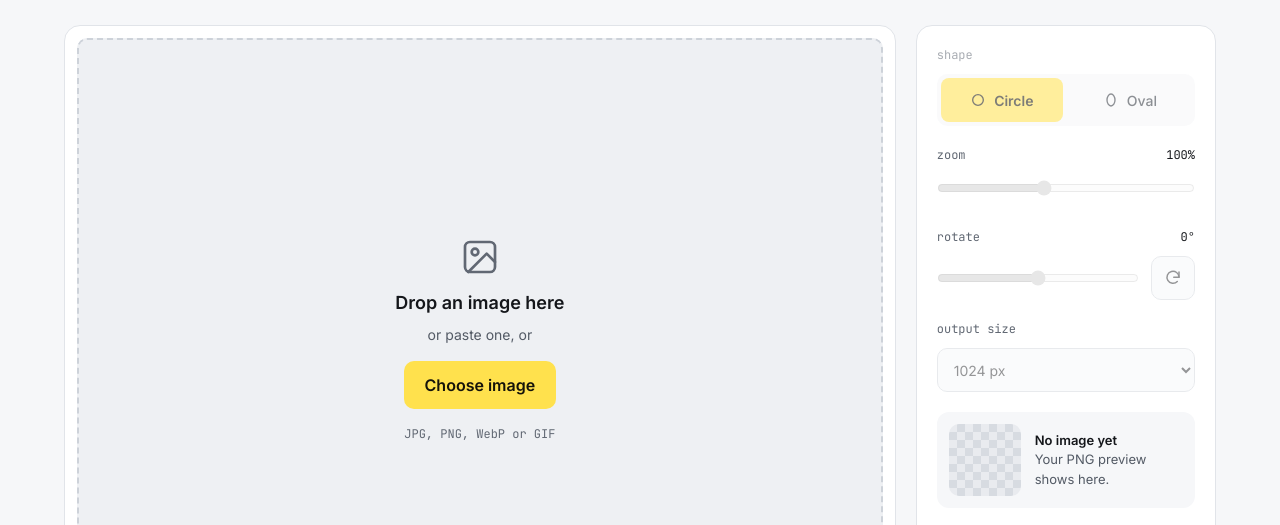
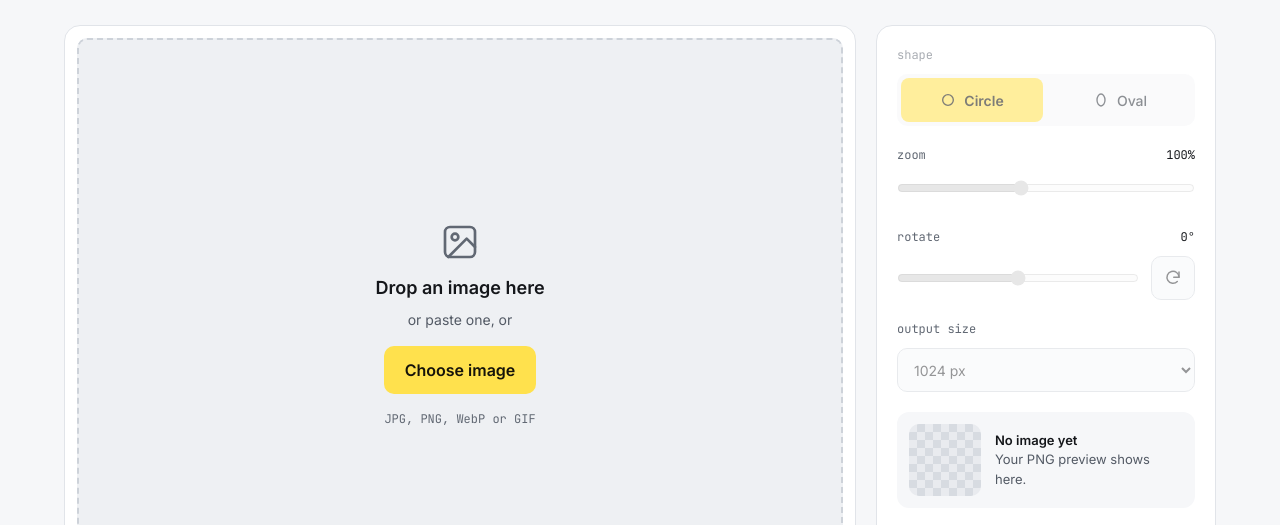
Before and after one commit to ecyzhi/ecyzhi.github.io, an Astro site: page /tools/circle-crop in a window 1280 px wide. Shown: the part 215-740 px from the top of the page. Built offline with nearby package versions, Linux system fonts and the light colour scheme; Astro itself is replaced by a stand-in of ours.

Commit message:
Keep tool panels a fixed width so long file names don't shrink the preview
Panels get min-width: 0 so the name truncates, and a fixed 340px width
from 1000px up. Applies to image to SVG, circle crop and collage.

Co-Authored-By: Claude Opus 5.5 <noreply@anthropic.com>
Claude-Session: https://claude.ai/code/session_011VZMcewYaKo9BF9QkFjsDV

```diff
--- a/src/tools/circle-crop/circle-crop.css
+++ b/src/tools/circle-crop/circle-crop.css
@@ -67,6 +67,7 @@
 
 .cc-panel {
   flex: 1 1 300px;
+  min-width: 0; /* long file names truncate instead of widening the panel */
   display: flex;
   flex-direction: column;
   gap: 20px;
@@ -251,3 +252,10 @@
     padding: 16px;
   }
 }
+
+/* Fixed panel width on wide screens, so the preview keeps its size. */
+@media (min-width: 1000px) {
+  .cc-panel {
+    flex: 0 0 340px;
+  }
+}
```
Also changed, not shown: src/tools/collage/collage.css (+8 -0 lines), src/tools/image-to-svg/image-to-svg.css (+8 -0 lines).
